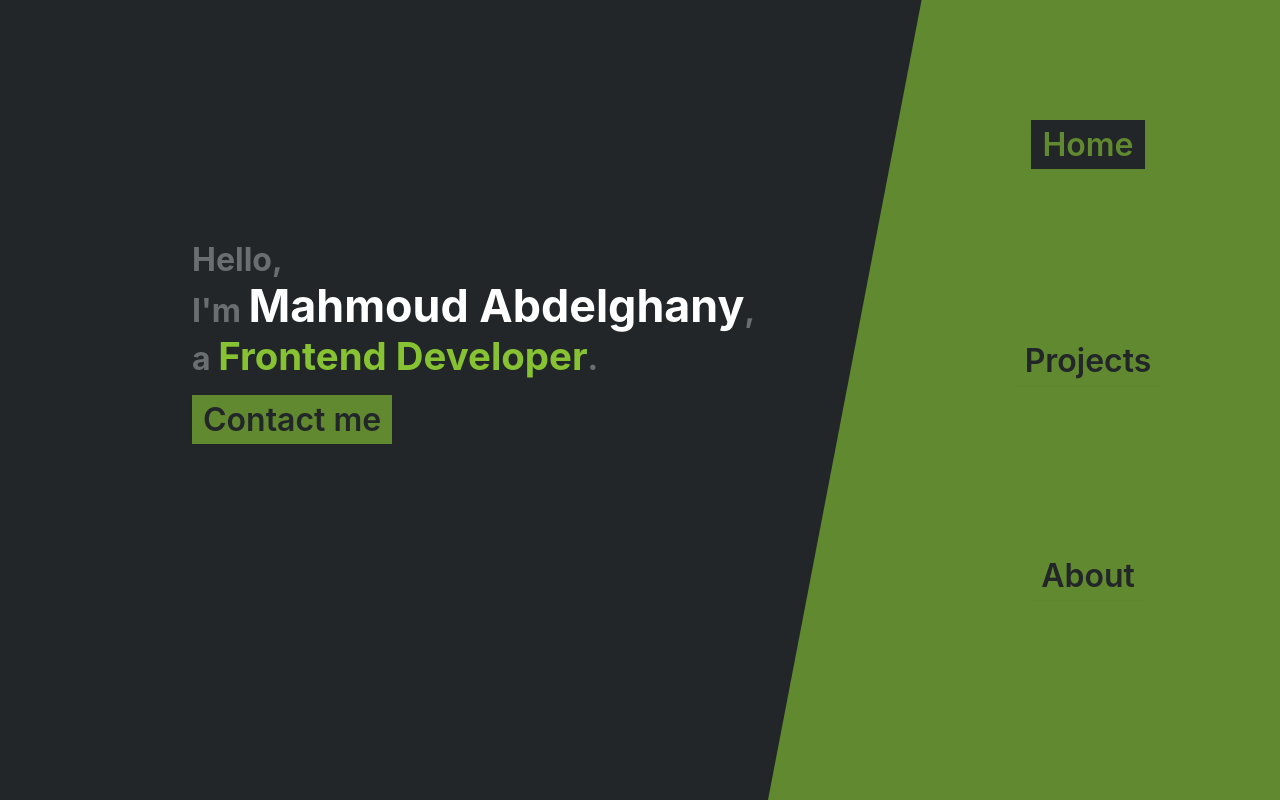
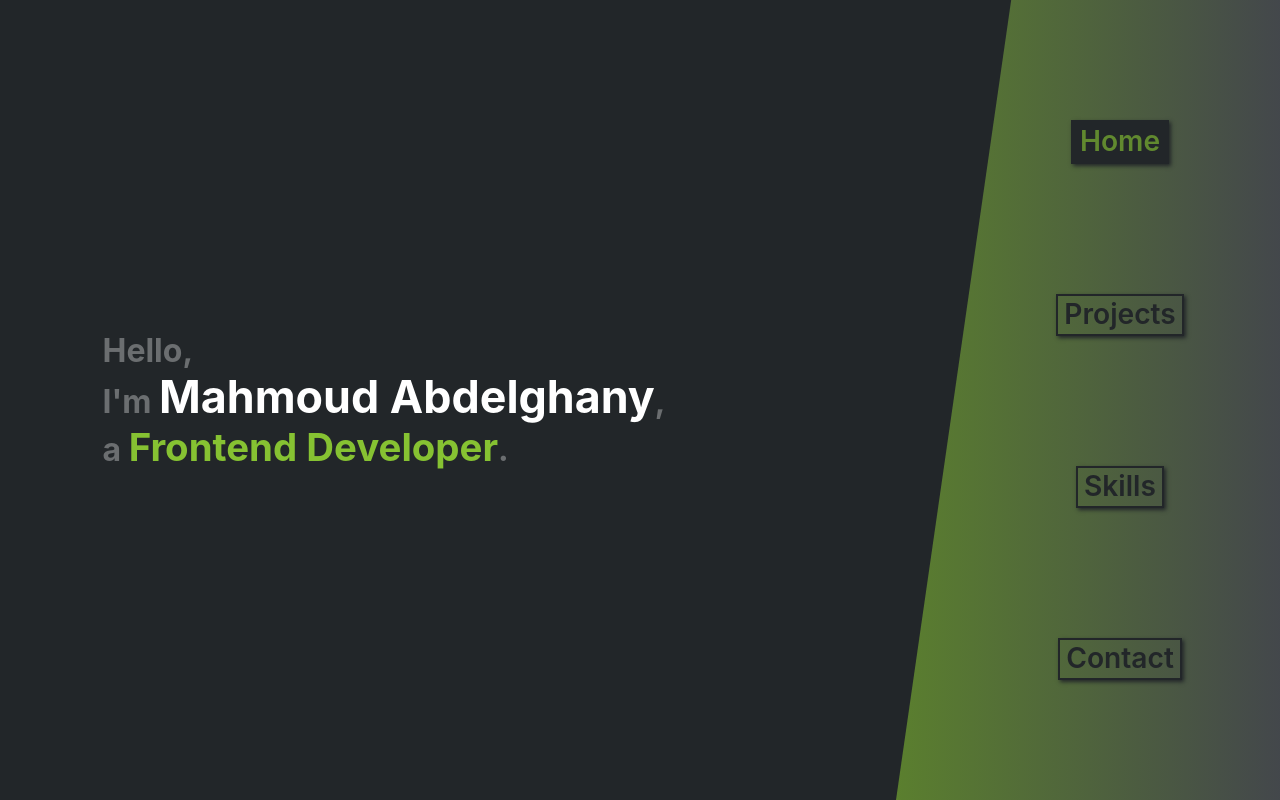
Before and after one commit to Mahmoud-Abd-Elghany/Portfolio, a React (Create React App) app: page / in a window 1280 px wide. Built offline with nearby package versions, Linux system fonts and the light colour scheme.

Commit message:
Changed styling

```diff
--- a/public/index.html
+++ b/public/index.html
@@ -25,7 +25,7 @@
       work correctly both with client-side routing and a non-root public URL.
       Learn how to configure a non-root public URL by running `npm run build`.
     -->
-    <title>React App</title>
+    <title>Mahmoud-Abdelghany</title>
   </head>
   <body>
     <noscript>You need to enable JavaScript to run this app.</noscript>
--- a/src/components/button/button.style.scss
+++ b/src/components/button/button.style.scss
@@ -2,37 +2,31 @@
 
 
 .custom-btn {
-  background-color: $darkgreen_color;
-  border: 0.2rem solid $darkgreen_color;
+  background-color: transparent;
+  border: 2px solid $black_color;
   box-shadow: rgba(0, 0, 0, 0.02) 0 1px 3px 0;
   box-sizing: border-box;
   color: $black_color;
   cursor: pointer;
-  display: inline-flex;
+  display: flex;
+  align-items: center;
   font-family: inherit;
-  font-size: 2.5vw;
+  font-size: 2.2vw;
   font-weight: 600;
   justify-content: center;
-  padding: 2px 8px;
+  padding-bottom: 3px;
   text-decoration: none;
   transition: all 0.1s;
-  user-select: none;
-  -webkit-user-select: none;
-  touch-action: manipulation;
-  vertical-align: middle;
-  width: auto;
-  height: fit-content;
-
+  box-shadow: 2px 2px 4px $black_color;
     &:hover,
     &:focus {
-        box-shadow: $darkgreen_color;
+        box-shadow: 1px 1px 2px $black_color;
     }
     &:hover {
-        transform: scale(0.98);
+        transform: scale(0.99);
       }
     &:active {
         background-color: $darkgreen_color;
-        border-color: $lightgreen_color;
         transform: translateY(0);
       }
 }
--- a/src/components/home_text/home_text.component.jsx
+++ b/src/components/home_text/home_text.component.jsx
@@ -16,10 +16,6 @@ export default function HomeText() {
                 <span className='secondary_text'>Frontend Developer</span>
                 <span className='tertiary_text'>.</span>
             </div>
-            <div className='contact-btn'>
-                <Button>Contact me</Button>
-            </div>
-
         </div>
     )
 }
--- a/src/components/project-sections/desc-section/desc-section.style.scss
+++ b/src/components/project-sections/desc-section/desc-section.style.scss
@@ -9,13 +9,14 @@
     color: white;
     display: flex;
     flex-direction: column;
+
     &.expanded{
         @include expanded-part;
         width: 35%;
         padding: 3vw;
     }
     .desc-headline{
-        font-size: 0px;
+        font-size: 0vw;
         font-family: inherit;
         font-weight: bolder;
         color: white;
@@ -31,14 +32,18 @@
         }
     }
     .desc-par{
-        font-size: 0vw;
         font-family: inherit;
         font-weight: 500;
         text-align: left;
         line-height: 1.2rem;
+        font-size: 1vw;
+        visibility: hidden;
+        opacity: 0;
         &.expanded{
-            font-size: 1vw;
-            transition: font-size 0.2s ease-in-out 0.2s;
+            visibility: visible;
+            transition: visibility 0s ease-in 0.3s, opacity 0.3s ease-in-out;
+            opacity: 1;
+            display: list-item;
         }
     }
 }
--- a/src/components/project-sections/tech-section/tech-section.style.scss
+++ b/src/components/project-sections/tech-section/tech-section.style.scss
@@ -5,7 +5,6 @@
     height: 60%;
     width: 0%;
     background: transparent;
-    transition: all $transition-time ease-in-out;
     display: flex;
     flex-wrap: wrap;
     align-items: center;
@@ -14,12 +13,16 @@
     gap: 0vw 0.5vw;
     background-color: transparent;
     color: rgb(235, 235, 235);
-    font-size: 0vw;
+    font-size: 1.2vw;
     font-weight: 600;
+    visibility: hidden;
+    opacity: 0;
     &.expanded{
         @include expanded-part;
         width: 20%;
-        font-size: 1.2vw;
+        visibility: visible;
+        transition: visibility 0s ease-in 0.3s, opacity 0.3s ease-in-out;
+        opacity: 1;
         padding: 0vw 2vw;
         border-left: $darkgreen_color 2px solid;
         border-right: $darkgreen_color 2px solid;
--- a/src/components/project/project.component.jsx
+++ b/src/components/project/project.component.jsx
@@ -14,7 +14,6 @@ const Project = ({projectData:{name, desc, tech, links, img}}) => {
                     <div className={addExpandedClass('img-section', expanded)} style = {{backgroundImage: `url(${img})`}} onClick={() => setExpanded(!expanded)}>
                         <div className='background-hover'></div>
                     </div>
-
                     <DescSection expanded={expanded} name={name} desc={desc}/>
                     <TechSection expanded = {expanded} tech= {tech}/>
                     <LinksSection expanded = {expanded} links={links}/>
--- a/src/components/project/project.style.scss
+++ b/src/components/project/project.style.scss
@@ -18,6 +18,7 @@ $transition-time: 0.3s;
         justify-content: center;
         align-items: center;
         transition: all 0.2s ease-in-out;
+        overflow: hidden;
 
         &.expanded{
             transform: scale(0.99);
@@ -43,10 +44,7 @@ $transition-time: 0.3s;
             &:hover{
                 opacity: 1;
                 transition: all 0.3s ease-in-out;
-                & .background-hover{
-                    opacity: 0.1;
-                    cursor: pointer;
-                }
+                cursor: pointer;
             }
             &.expanded{
                 @include expanded-part;
--- a/src/index.css
+++ b/src/index.css
@@ -3,7 +3,8 @@
 body {
   margin: 0;
   padding: 0;
-  background-color: #222629;
+  background: #222629;  /* fallback for old browsers */
+
   font-family: 'Rubik', -apple-system, BlinkMacSystemFont, 'Segoe UI', 'Roboto', 'Oxygen',
     'Ubuntu', 'Cantarell', 'Fira Sans', 'Droid Sans', 'Helvetica Neue',
     sans-serif;
--- a/src/pages/header/header.component.jsx
+++ b/src/pages/header/header.component.jsx
@@ -20,9 +20,14 @@ function Header() {
                     Projects
                     </Button>
                 </Link>
-                <Link className="link-style" to="/About">
-                    <Button active={path === "/About"}>
-                    About
+                <Link className="link-style" to="/Skills">
+                    <Button active={path === "/Skills"}>
+                    Skills
+                    </Button>
+                </Link>
+                <Link className="link-style" to="/Contact">
+                    <Button active={path === "/Contact"}>
+                    Contact
                     </Button>
                 </Link>
             </div>
--- a/src/pages/header/header.style.scss
+++ b/src/pages/header/header.style.scss
@@ -1,9 +1,12 @@
 @import '../../colors.scss';
 
 .background-sec{
-    background-color: $darkgreen_color;
+    background-color: $darkgreen_color;  /* Chrome 10-25, Safari 5.1-6 */
+    background: linear-gradient(to right, $darkgreen_color 0%, $grey_color 100%); /* W3C, IE 10+/ Edge, Firefox 16+, Chrome 26+, Opera 12+, Safari 7+ */
+
+    opacity: 0.9;
     height: 100vh;
-    width: 40vw;
+    width: 30vw;
     position: absolute;
     right: 0%;
     top:0%;
@@ -11,14 +14,8 @@
     z-index: -1;
     transition: 0.4s ease-in-out;
     &.project-section{
-    background-color: $darkgreen_color;
-    height: 100vh;
     width: 20vw;
-    position: absolute;
-    right: 0%;
-    top:0%;
     clip-path: polygon(0% 0, 100% 0, 100% 100%, 0% 100%);
-    z-index: -1;
     transition: 0.4s ease-in-out;
     }
 }
@@ -34,18 +31,18 @@ text-decoration: none;
     display: flex;
     flex-direction: column;
     justify-content: space-between;
-    width: 30vw;
-    height: 60vh;
+    width: 25vw;
+    height: 70vh;
     align-items: center;
     transition: all 0.3s ease-in 0.1s;
     &.project{
       position: absolute;
       top: 20%;
-      right: -5%;
+      right: -2.5%;
       display: flex;
       flex-direction: column;
       justify-content: space-between;
-      height: 50vh;
+      height: 60vh;
       align-items: center;
       transition: all 0.3s ease-in 0.1s;
     }
--- a/src/pages/home/home.page.scss
+++ b/src/pages/home/home.page.scss
@@ -1,8 +1,8 @@
 .home-container {
     font-family: inherit;
-    height: fit-content;
+    height: 100vh;
     width: 60vw;
-    position: fixed;
-    top: 30%;
-    left: 15%;
+    display: flex;
+    justify-content: center;
+    align-items: center;
 }
--- a/src/pages/projects/projects.page.scss
+++ b/src/pages/projects/projects.page.scss
@@ -5,8 +5,8 @@
     display: flex;
     align-items: left;
     justify-content: center;
-    flex-direction: column;
+    flex-direction:column;
+    flex-wrap:nowrap;
     gap: 5%;
-    transition: all ease-in-out 0.3s;
     overflow-y:auto;
 }
```
